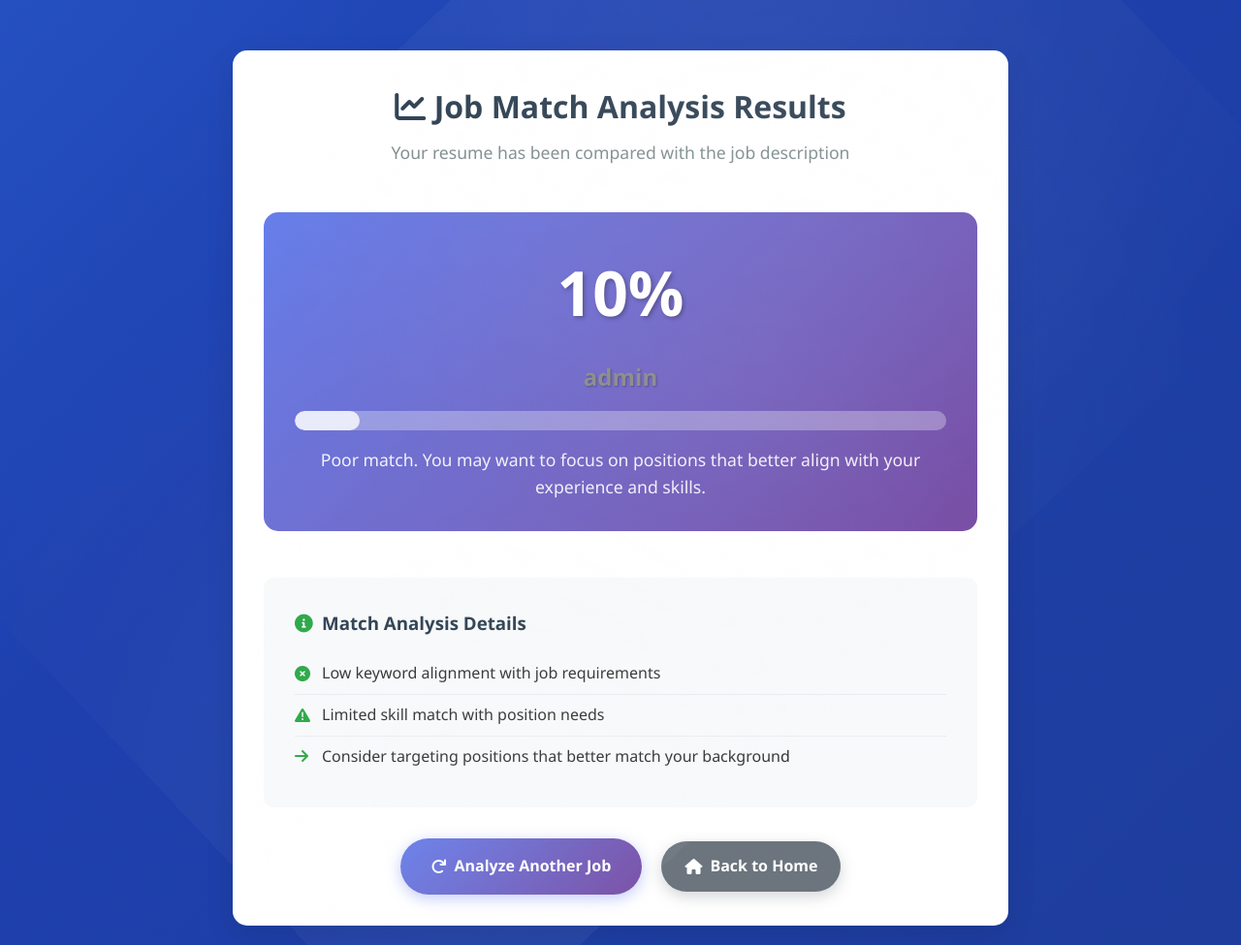
After one commit to ahmed2402/Resume-Analysis-Hub, a Flask app: template templates/job_desc/jd_result.html in a window 1280 px wide. The commit adds this page. Shown: the whole page at 97% size. Run offline with Flask 3, Linux system fonts and the light colour scheme; the template is opened without the code that fills it: most values are stand-ins (such as "Sample title", 1, 10 or a date in 2020); parts of the project's set-up code (start-up, migrations or seed data) failed here and were passed over.

Commit message:
Job Description Functionality Added

```diff
--- a/synthetic.py
+++ b/model_training/synthetic.py
@@ -4,7 +4,7 @@ import time
 import os
 from dotenv import load_dotenv
 
-genai.configure(api_key="AIzaSyBgYU8uewGn8chN_T7uIZHSO3vbDXGNW38")
+genai.configure(api_key=os.getenv("GEMINI_API_KEY"))
 model = genai.GenerativeModel('gemini-2.5-flash')
 
 categories = {
--- /dev/null
+++ b/templates/job_desc/jd_result.html
@@ -0,0 +1,258 @@
+<!DOCTYPE html>
+<html lang="en">
+<head>
+    <meta charset="UTF-8">
+    <meta name="viewport" content="width=device-width, initial-scale=1.0">
+    <title>Job Match Results - Resume Classifier</title>
+    <link rel="stylesheet" href="{{ url_for('static', filename='shared.css') }}">
+    <link rel="stylesheet" href="{{ url_for('static', filename='job_desc/jd_analysis.css') }}">
+    <link href="https://cdnjs.cloudflare.com/ajax/libs/font-awesome/6.0.0/css/all.min.css" rel="stylesheet">
+    <style>
+        .result-container {
+            max-width: 800px;
+            margin: 0 auto;
+            padding: 2rem;
+            background: white;
+            border-radius: 15px;
+            box-shadow: 0 10px 30px rgba(0, 0, 0, 0.1);
+            margin-top: 2rem;
+        }
+
+        .result-header {
+            text-align: center;
+            margin-bottom: 3rem;
+        }
+
+        .result-header h1 {
+            color: #2c3e50;
+            margin-bottom: 0.5rem;
+        }
+
+        .result-header p {
+            color: #7f8c8d;
+            font-size: 1.1rem;
+        }
+
+        .score-display {
+            text-align: center;
+            margin-bottom: 3rem;
+            padding: 2rem;
+            background: linear-gradient(135deg, #667eea 0%, #764ba2 100%);
+            border-radius: 15px;
+            color: white;
+        }
+
+        .score-value {
+            font-size: 4rem;
+            font-weight: bold;
+            margin-bottom: 1rem;
+            text-shadow: 2px 2px 4px rgba(0, 0, 0, 0.3);
+        }
+
+        .match-level {
+            font-size: 1.5rem;
+            font-weight: 600;
+            margin-bottom: 1rem;
+            text-shadow: 1px 1px 2px rgba(0, 0, 0, 0.3);
+        }
+
+        .score-description {
+            font-size: 1.1rem;
+            line-height: 1.6;
+            opacity: 0.9;
+        }
+
+        .match-details {
+            background: #f8f9fa;
+            padding: 2rem;
+            border-radius: 10px;
+            margin-bottom: 2rem;
+        }
+
+        .match-details h3 {
+            color: #2c3e50;
+            margin-bottom: 1rem;
+            display: flex;
+            align-items: center;
+            gap: 0.5rem;
+        }
+
+        .match-details ul {
+            list-style: none;
+            padding: 0;
+        }
+
+        .match-details li {
+            padding: 0.5rem 0;
+            border-bottom: 1px solid #e9ecef;
+            display: flex;
+            align-items: center;
+            gap: 0.5rem;
+        }
+
+        .match-details li:last-child {
+            border-bottom: none;
+        }
+
+        .match-details i {
+            color: #28a745;
+            width: 20px;
+        }
+
+        .actions {
+            text-align: center;
+            margin-top: 2rem;
+        }
+
+        .btn-primary {
+            display: inline-flex;
+            align-items: center;
+            gap: 0.5rem;
+            background: linear-gradient(135deg, #667eea 0%, #764ba2 100%);
+            color: white;
+            padding: 1rem 2rem;
+            border-radius: 50px;
+            text-decoration: none;
+            font-weight: 600;
+            transition: all 0.3s ease;
+            box-shadow: 0 4px 15px rgba(102, 126, 234, 0.4);
+        }
+
+        .btn-primary:hover {
+            transform: translateY(-2px);
+            box-shadow: 0 6px 20px rgba(102, 126, 234, 0.6);
+        }
+
+        .btn-secondary {
+            display: inline-flex;
+            align-items: center;
+            gap: 0.5rem;
+            background: #6c757d;
+            color: white;
+            padding: 0.8rem 1.5rem;
+            border-radius: 50px;
+            text-decoration: none;
+            font-weight: 600;
+            transition: all 0.3s ease;
+            margin-left: 1rem;
+        }
+
+        .btn-secondary:hover {
+            background: #5a6268;
+            transform: translateY(-1px);
+        }
+
+        .progress-bar {
+            width: 100%;
+            height: 20px;
+            background: rgba(255, 255, 255, 0.3);
+            border-radius: 10px;
+            overflow: hidden;
+            margin: 1rem 0;
+        }
+
+        .progress-fill {
+            height: 100%;
+            background: rgba(255, 255, 255, 0.8);
+            border-radius: 10px;
+            transition: width 1s ease-in-out;
+        }
+
+        @media (max-width: 768px) {
+            .result-container {
+                margin: 1rem;
+                padding: 1.5rem;
+            }
+
+            .score-value {
+                font-size: 3rem;
+            }
+
+            .actions {
+                display: flex;
+                flex-direction: column;
+                gap: 1rem;
+            }
+
+            .btn-secondary {
+                margin-left: 0;
+            }
+        }
+    </style>
+</head>
+<body>
+    <div class="jd-container">
+        <div class="result-container">
+            <div class="result-header">
+                <h1><i class="fas fa-chart-line"></i> Job Match Analysis Results</h1>
+                <p>Your resume has been compared with the job description</p>
+            </div>
+
+            <div class="score-display">
+                <div class="score-value">{{ score }}%</div>
+                <div class="match-level" style="color: {{ match_color }};">{{ match_level }}</div>
+                <div class="progress-bar">
+                    <div class="progress-fill" style="width: {{ score }}%"></div>
+                </div>
+                <div class="score-description">
+                    {% if score >= 80 %}
+                        Excellent match! Your resume aligns very well with this job description. You're a strong candidate for this position.
+                    {% elif score >= 60 %}
+                        Good match! Your resume has strong alignment with the job requirements. Consider applying for this position.
+                    {% elif score >= 40 %}
+                        Fair match. Consider tailoring your resume to better match the job description for improved chances.
+                    {% else %}
+                        Poor match. You may want to focus on positions that better align with your experience and skills.
+                    {% endif %}
+                </div>
+            </div>
+
+            <div class="match-details">
+                <h3><i class="fas fa-info-circle"></i> Match Analysis Details</h3>
+                <ul>
+                    {% if score >= 80 %}
+                        <li><i class="fas fa-check-circle"></i> High keyword alignment between resume and job description</li>
+                        <li><i class="fas fa-check-circle"></i> Strong skill match with required qualifications</li>
+                        <li><i class="fas fa-check-circle"></i> Excellent fit for the role requirements</li>
+                    {% elif score >= 60 %}
+                        <li><i class="fas fa-check-circle"></i> Good keyword alignment with some areas for improvement</li>
+                        <li><i class="fas fa-check-circle"></i> Strong foundation of required skills</li>
+                        <li><i class="fas fa-info-circle"></i> Consider highlighting relevant experience more prominently</li>
+                    {% elif score >= 40 %}
+                        <li><i class="fas fa-exclamation-triangle"></i> Moderate keyword alignment</li>
+                        <li><i class="fas fa-info-circle"></i> Some skills match but may need enhancement</li>
+                        <li><i class="fas fa-lightbulb"></i> Consider adding more relevant keywords and experience</li>
+                    {% else %}
+                        <li><i class="fas fa-times-circle"></i> Low keyword alignment with job requirements</li>
+                        <li><i class="fas fa-exclamation-triangle"></i> Limited skill match with position needs</li>
+                        <li><i class="fas fa-arrow-right"></i> Consider targeting positions that better match your background</li>
+                    {% endif %}
+                </ul>
+            </div>
+
+            <div class="actions">
+                <a href="{{ url_for('jd_score') }}" class="btn-primary">
+                    <i class="fas fa-redo"></i>
+                    Analyze Another Job
+                </a>
+                <a href="{{ url_for('home') }}" class="btn-secondary">
+                    <i class="fas fa-home"></i>
+                    Back to Home
+                </a>
+            </div>
+        </div>
+    </div>
+
+    <script>
+        // Animate progress bar on page load
+        document.addEventListener('DOMContentLoaded', function() {
+            const progressFill = document.querySelector('.progress-fill');
+            const width = progressFill.style.width;
+            progressFill.style.width = '0%';
+            setTimeout(() => {
+                progressFill.style.width = width;
+            }, 500);
+        });
+    </script>
+</body>
+</html>
```
Also changed, not shown: home.py (+91 -46 lines), templates/job_desc/jd_analysis.html (+81 -30 lines), 2 other files.
